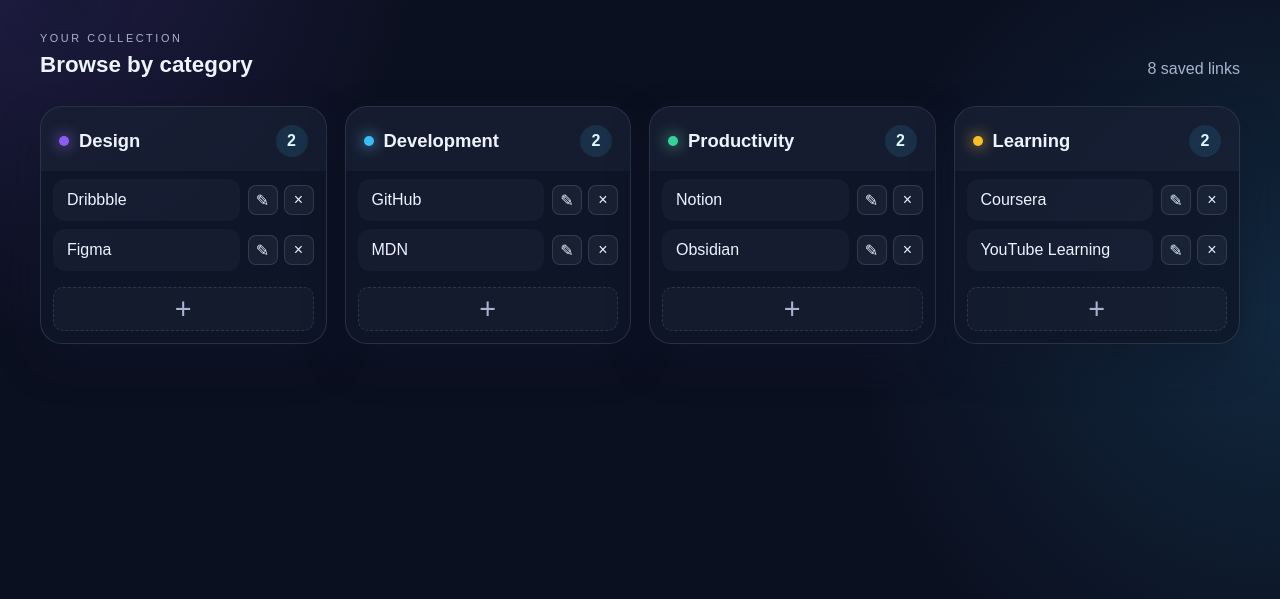
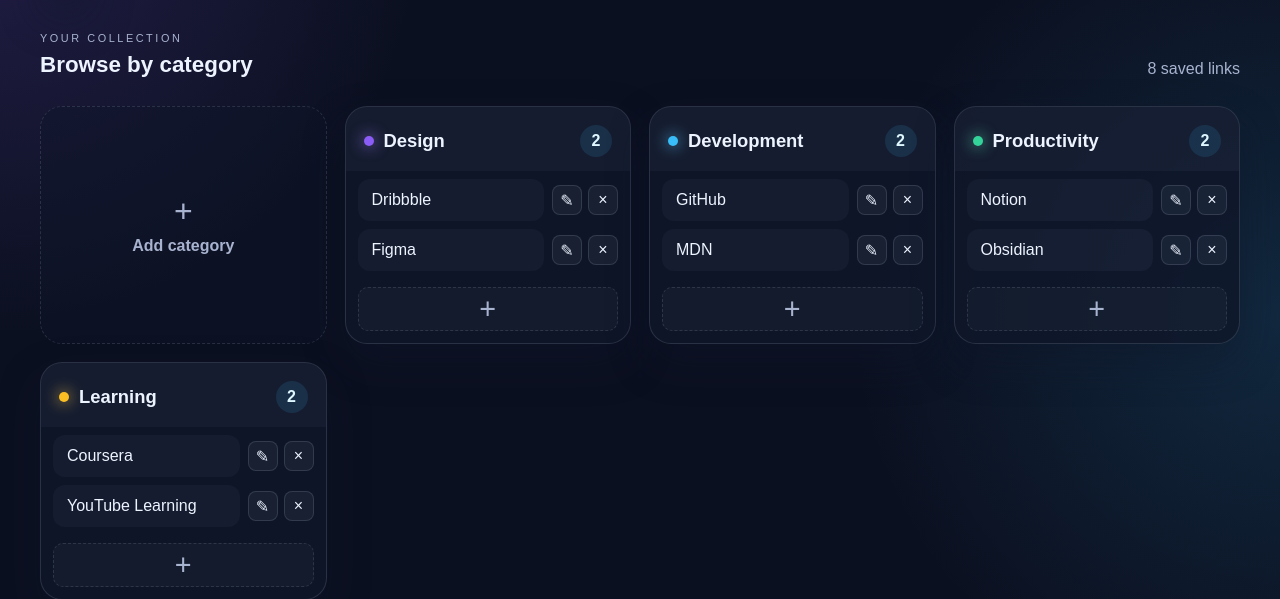
Before and after one commit to mkak1/BMer, a Flask app: page / in a window 1280 px wide. Shown: the part 84-683 px from the top of the page. Run offline with Flask 3, Linux system fonts and the light colour scheme; data comes from the database, SQL or seed files in the repository.

Commit message:
Add Category added

```diff
--- a/app/static/js/app.js
+++ b/app/static/js/app.js
@@ -8,7 +8,9 @@
 
 const board = document.querySelector("#categoryBoard");
 const bookmarkModal = document.querySelector("#bookmarkModal");
+const categoryModal = document.querySelector("#categoryModal");
 const bookmarkForm = document.querySelector("#bookmarkForm");
+const categoryForm = document.querySelector("#categoryForm");
 const categorySelect = document.querySelector("#bookmarkCategory");
 const searchInput = document.querySelector("#searchInput");
 const errorMessage = document.querySelector("#errorMessage");
@@ -81,9 +83,26 @@
       : left.index - right.index)
     .map(({ category }) => category);
 
-  board.replaceChildren(...matchingCategories.map((category) => renderCategory(category)));
+  board.replaceChildren(renderAddCategoryCard(), ...matchingCategories.map((category) => renderCategory(category)));
   board.classList.toggle("is-searching", Boolean(state.searchTerm));
   board.setAttribute("aria-busy", "false");
+}
+
+function renderAddCategoryCard() {
+  const button = document.createElement("button");
+  button.type = "button";
+  button.className = "add-category-card";
+  button.dataset.action = "add-category";
+  button.setAttribute("aria-label", "Add category");
+
+  const icon = document.createElement("span");
+  icon.className = "add-category-icon";
+  icon.setAttribute("aria-hidden", "true");
+  icon.textContent = "+";
+  const label = document.createElement("span");
+  label.textContent = "Add category";
+  button.append(icon, label);
+  return button;
 }
 
 function renderCategory(category) {
@@ -274,13 +293,32 @@
   state.editingBookmarkId = null;
 }
 
+function openCategoryModal() {
+  categoryForm.reset();
+  categoryModal.hidden = false;
+  categoryModal.setAttribute("aria-hidden", "false");
+  document.querySelector("#categoryNameInput").focus();
+}
+
+function closeCategoryModal() {
+  categoryModal.hidden = true;
+  categoryModal.setAttribute("aria-hidden", "true");
+  categoryForm.reset();
+}
+
 document.querySelector("#closeModalBtn").addEventListener("click", closeModal);
 document.querySelector("#cancelBtn").addEventListener("click", closeModal);
+document.querySelector("#closeCategoryModalBtn").addEventListener("click", closeCategoryModal);
+document.querySelector("#cancelCategoryBtn").addEventListener("click", closeCategoryModal);
 bookmarkModal.addEventListener("click", (event) => {
   if (event.target.dataset.close === "true") closeModal();
 });
+categoryModal.addEventListener("click", (event) => {
+  if (event.target.dataset.close === "true") closeCategoryModal();
+});
 document.addEventListener("keydown", (event) => {
   if (event.key === "Escape" && !bookmarkModal.hidden) closeModal();
+  if (event.key === "Escape" && !categoryModal.hidden) closeCategoryModal();
 });
 
 searchInput.addEventListener("input", () => {
@@ -311,6 +349,19 @@
   }
 });
 
+categoryForm.addEventListener("submit", async (event) => {
+  event.preventDefault();
+  const name = document.querySelector("#categoryNameInput").value.trim();
+  if (!name) return;
+
+  try {
+    await createCategory(name);
+    closeCategoryModal();
+  } catch (error) {
+    showError(error.message);
+  }
+});
+
 // Capture edit/delete actions in one place so cards can be re-rendered freely.
 board.addEventListener("click", async (event) => {
   const action = event.target.closest("[data-action]");
@@ -321,6 +372,8 @@
   try {
     if (action.dataset.action === "add-bookmark") {
       openModal(null, categoryId);
+    } else if (action.dataset.action === "add-category") {
+      openCategoryModal();
     } else if (action.dataset.action === "edit") {
       const bookmark = state.bookmarks.find((item) => item.id === Number(action.dataset.bookmarkId));
       if (bookmark) openModal(bookmark);
@@ -346,19 +399,24 @@
   }
 
   try {
-    const category = await api("/api/categories", {
-      method: "POST",
-      body: JSON.stringify({ name }),
-    });
-    state.categories.push(category);
+    const category = await createCategory(name);
     input.value = "";
-    render();
     categorySelect.value = category.id;
-    showToast("Category created.");
   } catch (error) {
     showError(error.message);
   }
 });
+
+async function createCategory(name) {
+  const category = await api("/api/categories", {
+    method: "POST",
+    body: JSON.stringify({ name }),
+  });
+  state.categories.push(category);
+  render();
+  showToast("Category created.");
+  return category;
+}
 
 document.querySelector("#newCategoryInput").addEventListener("keydown", (event) => {
   if (event.key === "Enter") {
--- a/app/templates/index.html
+++ b/app/templates/index.html
@@ -5,8 +5,8 @@
     <meta name="viewport" content="width=device-width, initial-scale=1" />
     <meta name="description" content="BMer keeps your saved links organized and easy to revisit." />
     <title>BMer | Your saved links</title>
-    <link rel="stylesheet" href="{{ url_for('stylesheet', v=7) }}" />
-    <script src="{{ url_for('static', filename='js/app.js', v=7) }}" defer></script>
+    <link rel="stylesheet" href="{{ url_for('stylesheet', v=8) }}" />
+    <script src="{{ url_for('static', filename='js/app.js', v=8) }}" defer></script>
   </head>
   <body>
     <div class="page-shell">
@@ -52,6 +52,19 @@
         </form>
       </section>
     </div>
+    <div id="categoryModal" class="modal" aria-hidden="true" hidden>
+      <button class="modal-backdrop" type="button" data-close="true" aria-label="Close dialog"></button>
+      <section class="modal-panel" role="dialog" aria-modal="true" aria-labelledby="categoryModalTitle">
+        <div class="modal-header">
+          <div><span class="eyebrow">Your library</span><h2 id="categoryModalTitle">Add category</h2></div>
+          <button id="closeCategoryModalBtn" class="close-button" type="button" aria-label="Close dialog">×</button>
+        </div>
+        <form id="categoryForm" class="bookmark-form">
+          <label><span>Category name</span><input id="categoryNameInput" name="categoryName" type="text" maxlength="40" placeholder="e.g. Research" required /></label>
+          <div class="form-actions"><button id="cancelCategoryBtn" class="secondary-button" type="button">Cancel</button><button class="primary-button" type="submit">Create category</button></div>
+        </form>
+      </section>
+    </div>
     <div id="toast" class="toast" role="status" aria-live="polite"></div>
   </body>
 </html>
--- a/css/main.css
+++ b/css/main.css
@@ -145,6 +145,35 @@
   overflow: hidden;
   box-shadow: var(--shadow);
   transition: transform 0.2s ease, border-color 0.2s ease;
+}
+
+.add-category-card {
+  display: flex;
+  min-height: 180px;
+  flex-direction: column;
+  align-items: center;
+  justify-content: center;
+  gap: 10px;
+  border: 1px dashed var(--card-border);
+  border-radius: 22px;
+  background: rgba(15, 23, 42, 0.42);
+  color: var(--muted);
+  font-weight: 600;
+  transition: background 0.18s ease, border-color 0.18s ease, color 0.18s ease, transform 0.18s ease;
+}
+
+.add-category-card:hover,
+.add-category-card:focus-visible {
+  transform: translateY(-2px);
+  border-color: var(--accent-2);
+  background: rgba(56, 189, 248, 0.08);
+  color: var(--text);
+}
+
+.add-category-icon {
+  font-size: 2rem;
+  font-weight: 400;
+  line-height: 1;
 }
 
 .category-card[hidden] {
@@ -502,7 +531,7 @@
   }
 }
 
-#bookmarkModal[hidden] {
+.modal[hidden] {
   display: none;
 }
 
```
